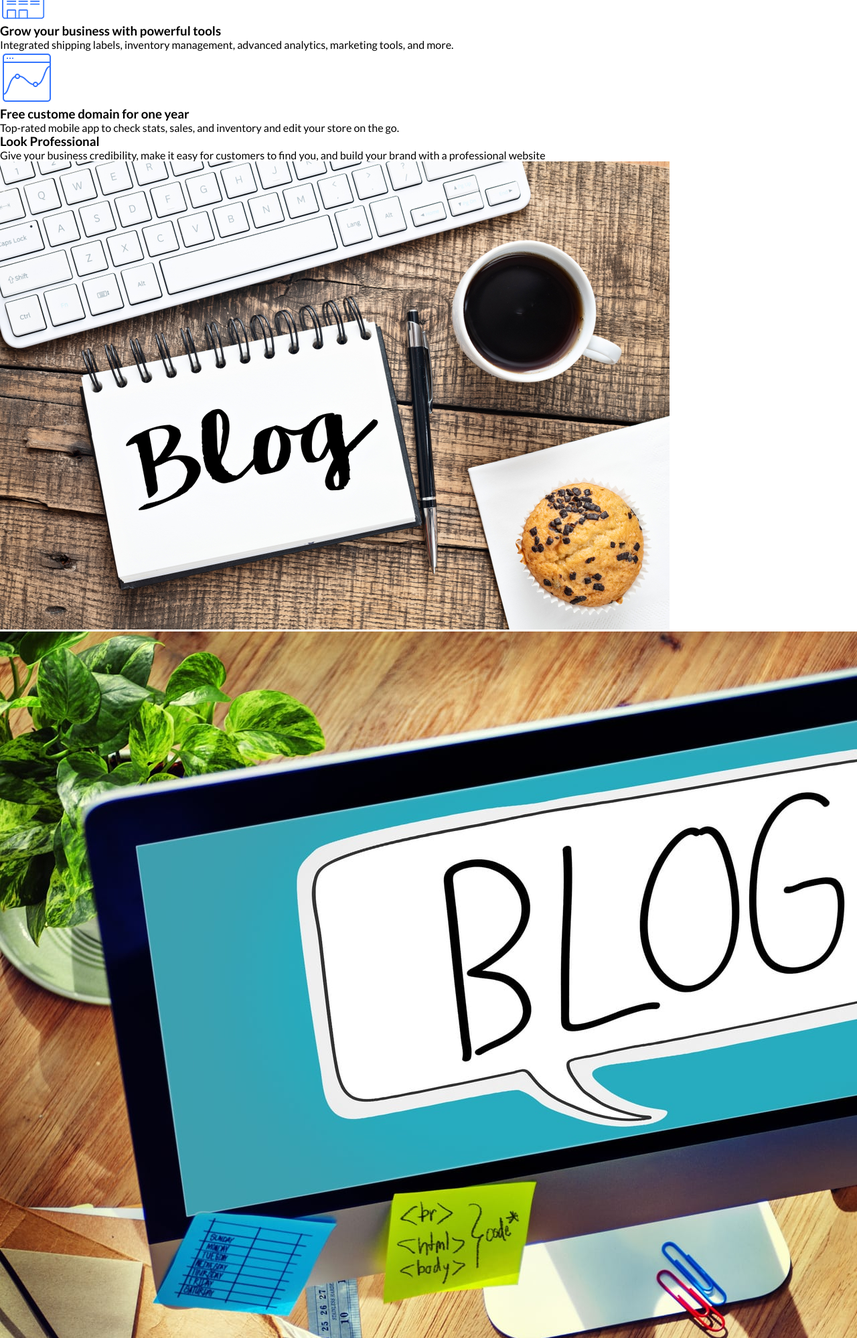
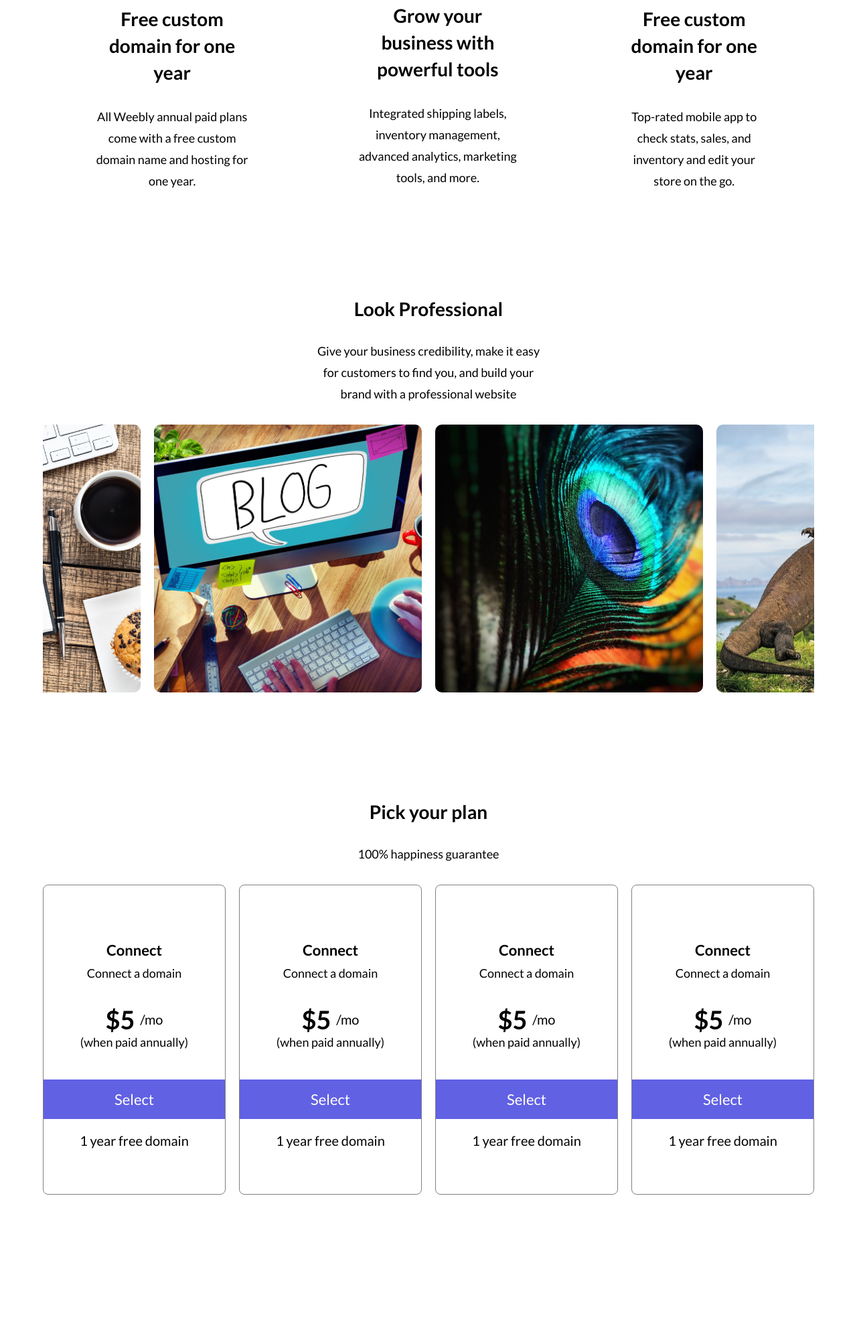
Before and after one commit to Hezhykeyhel/hitdevBlogpost, a plain HTML site: page index.html in a window 1280 px wide. Shown: the part 802-2800 px from the top of the page at 67% size. After the commit the page ends 2650 px from the top, so only its background shows below. Drawn offline with Linux system fonts and the light colour scheme; files whose address does not match are found by name.

Commit message:
concluded blogpost

```diff
--- a/index.html
+++ b/index.html
@@ -51,122 +51,132 @@
       <div class="iconsContainer">
         <div class="icon1con">
           <img src="./assets/searchIcon.png" alt="demoImages" />
-          <h3>Free custome domain for one year</h3>
-          <p>
+          <h3 class="iconsHeader">Free custom domain for one year</h3>
+          <p class="iconContent">
             All Weebly annual paid plans come with a free custom domain name and
             hosting for one year.
           </p>
         </div>
         <div class="icon2con">
           <img src="./assets/websitePic.png" alt="demoImages" />
-          <h3>Grow your business with powerful tools</h3>
-          <p>
+          <h3 class="iconsHeader">Grow your business with powerful tools</h3>
+          <p class="iconContent">
             Integrated shipping labels, inventory management, advanced
             analytics, marketing tools, and more.
           </p>
         </div>
         <div class="icon3con">
           <img src="./assets/website2.png" alt="demoImages" />
-          <h3>Free custome domain for one year</h3>
-          <p>
+          <h3 class="iconsHeader">Free custom domain for one year</h3>
+          <p class="iconContent">
             Top-rated mobile app to check stats, sales, and inventory and edit
             your store on the go.
           </p>
         </div>
       </div>
-      <div>
+      <div class="professionalContainer">
         <!-- Professional section -->
-        <div>
-          <h3>Look Professional</h3>
-          <p>
+        <div class="professionalContent_container">
+          <h3 class="professionalHeader">Look Professional</h3>
+          <p class="professionalText">
             Give your business credibility, make it easy for customers to find
             you, and build your brand with a professional website
           </p>
-          <div>
-            <img src="./assets/img1.jpg" alt="demoImages" />
+          <div class="professionalImageContainer">
+            <div class="profImages">
+              <img class="proImage" src="./assets/img1.jpg" alt="demoImages" />
             </div>
-          <div>
-            <img src="./assets/img3.jpeg" alt="demoImages" />
+            <div class="profImages">
+              <img class="proImage" src="./assets/img3.jpeg" alt="demoImages" />
             </div>
-          <div>
-            <img src="./assets/img4.jpeg" alt="demoImages" />
+            <div class="profImages">
+              <img class="proImage" src="./assets/img4.jpeg" alt="demoImages" />
             </div>
-          <div>
-            <img src="./assets/img5.jpg" alt="demoImages" />
+            <div class="profImages">
+              <img class="proImage" src="./assets/img5.jpg" alt="demoImages" />
+            </div>
           </div>
         </div>
       </div>
       <!-- Cards section -->
       <div class="cards_container">
+        <h3 class="card_header">Pick your plan</h3>
+        <p class="cardsText">100% happiness guarantee</p>
+        <div class="card_contain">
           <div class="cards">
-          <h3>Pick your plan</h3>
-          <p>100% happiness guarantee</p>
-          <div>
-            <h3>Connect</h3>
-            <p>Connect a domain</p>
+            <div class="card_con">
+              <h3 class="card_head">Connect</h3>
+              <p class="card_subheader">Connect a domain</p>
             </div>
             <div>
-            <div>
-              <p>$5 / mon</p>
-              <p>(when paid annually)</p>
+              <div class="pricing_container">
+                <div class="price_con">
+                  <h1 class="pricing">$5</h1>
+                  <p class="pricing2">&nbsp; /mo</p>
                 </div>
-            <div>
-              <button>Select</button>
-              <p>1 year free domain</p>
+                <p class="pricing_subheader">(when paid annually)</p>
+              </div>
+              <div class="but_container">
+                <button class="butts">Select</button>
+                <p class="domain">1 year free domain</p>
               </div>
             </div>
           </div>
           <div class="cards">
-          <h3>Pick your plan</h3>
-          <p>100% happiness guarantee</p>
-          <div>
-            <h3>Connect</h3>
-            <p>Connect a domain</p>
+            <div class="card_con">
+              <h3 class="card_head">Connect</h3>
+              <p class="card_subheader">Connect a domain</p>
             </div>
-          <div>
-            <div>
-              <p>$5 / mon</p>
-              <p>(when paid annually)</p>
+            <div class="pricing_concon">
+              <div class="pricing_container">
+                <div class="price_con">
+                  <h1 class="pricing">$5</h1>
+                  <p class="pricing2">&nbsp; /mo</p>
                 </div>
-            <div>
-              <button>Select</button>
-              <p>1 year free domain</p>
+                <p class="pricing_subheader">(when paid annually)</p>
+              </div>
+              <div class="but_container">
+                <button class="butts">Select</button>
+                <p class="domain">1 year free domain</p>
               </div>
             </div>
           </div>
           <div class="cards">
-          <h3>Pick your plan</h3>
-          <p>100% happiness guarantee</p>
-          <div>
-            <h3>Connect</h3>
-            <p>Connect a domain</p>
+            <div class="card_con">
+              <h3 class="card_head">Connect</h3>
+              <p class="card_subheader">Connect a domain</p>
             </div>
             <div>
-            <div>
-              <p>$5 / mon</p>
-              <p>(when paid annually)</p>
+              <div class="pricing_container">
+                <div class="price_con">
+                  <h1 class="pricing">$5</h1>
+                  <p class="pricing2">&nbsp; /mo</p>
                 </div>
-            <div>
-              <button>Select</button>
-              <p>1 year free domain</p>
+                <p class="pricing_subheader">(when paid annually)</p>
+              </div>
+              <div class="but_container">
+                <button class="butts">Select</button>
+                <p class="domain">1 year free domain</p>
               </div>
             </div>
           </div>
           <div class="cards">
-          <h3>Pick your plan</h3>
-          <p>100% happiness guarantee</p>
-          <div>
-            <h3>Connect</h3>
-            <p>Connect a domain</p>
+            <div class="card_con">
+              <h3 class="card_head">Connect</h3>
+              <p class="card_subheader">Connect a domain</p>
             </div>
             <div>
-            <div>
-              <p>$5 / mon</p>
-              <p>(when paid annually)</p>
+              <div class="pricing_container">
+                <div class="price_con">
+                  <h1 class="pricing">$5</h1>
+                  <p class="pricing2">&nbsp; /mo</p>
                 </div>
-            <div>
-              <button>Select</button>
-              <p>1 year free domain</p>
+                <p class="pricing_subheader">(when paid annually)</p>
+              </div>
+              <div class="but_container">
+                <button class="butts">Select</button>
+                <p class="domain">1 year free domain</p>
+              </div>
             </div>
           </div>
         </div>
--- a/style/index.css
+++ b/style/index.css
@@ -12,6 +12,12 @@
   justify-content: center;
   align-items: center;
   width: 100%;
+  position: fixed;
+  top: 0;
+  background-color: white;
+  right: 0;
+  z-index: 999;
+  left: 0;
   padding: 2rem;
 }
 
@@ -23,6 +29,7 @@
 /* heroSection */
 .heroSection {
   padding: 4rem;
+  margin-top: 120px;
   display: flex;
   flex-direction: row;
   justify-content: center;
@@ -55,6 +62,7 @@
   overflow-y: hidden;
   line-height: 30px;
 }
+/* Button container */
 .button_container {
   display: flex;
   flex-direction: row;
@@ -68,25 +76,239 @@
   font-size: 20px;
   cursor: pointer;
 }
+.btn1:hover,
+.btn2:hover {
+  opacity: 0.7;
+  transition: all ease-in-out 0.3s;
+}
 .btn1 {
   background-color: rgb(97, 97, 228);
   border-radius: 6px;
   color: white;
 }
-.blogImage1{
+.blogImage1 {
   width: 100%;
 }
 
+/* Icons sections */
+
+.iconsContainer {
+  display: flex;
+  flex-direction: row;
+  padding: 4rem;
+  align-items: center;
+  justify-content: center;
+}
+
+.icon1con,
+.icon2con,
+.icon3con {
+  display: flex;
+  flex-direction: column;
+  justify-content: center;
+  align-items: center;
+}
+.iconsHeader {
+  margin: 30px 0;
+  width: 60%;
+  font-size: 28px;
+  text-align: center;
+  line-height: 40px;
+  overflow-y: hidden;
+}
+.iconContent {
+  width: 60%;
+  line-height: 32px;
+  font-size: 18px;
+  text-align: center;
+  overflow-y: hidden;
+}
+
+/* Professional Container */
+.professionalContainer,
+.cards_container {
+  padding: 4rem;
+}
+.professionalContent_container {
+  display: flex;
+  align-items: center;
+  justify-content: center;
+  flex-direction: column;
+}
+.professionalHeader,
+.card_header {
+  font-size: 28px;
+  margin: 30px 0;
+}
+
+.professionalText,
+.cardsText {
+  line-height: 32px;
+  font-size: 18px;
+  text-align: center;
+  margin-bottom: 30px;
+  width: 30%;
+  overflow-y: hidden;
+}
+
+.professionalImageContainer {
+  display: flex;
+  align-items: center;
+  justify-content: center;
+  gap: 20px;
+}
+.profImages {
+  width: 100%;
+  overflow-y: hidden;
+}
+.proImage:hover {
+  transition: ease-in-out all 0.3s;
+  transform: scale(1.1);
+  cursor: pointer;
+}
+.proImage {
+  width: 400px;
+  height: 400px;
+  border-radius: 10px;
+  object-fit: cover;
+}
+
+/* Cards section styles */
+.cards_container {
+  padding: 4rem;
+  display: flex;
+  justify-content: center;
+  align-items: center;
+  flex-direction: column;
+}
+.card_contain {
+  display: flex;
+  flex-direction: row;
+  width: 100%;
+  justify-content: center;
+  align-items: center;
+  gap: 20px;
+  overflow-y: hidden;
+}
+.cards {
+  width: 100%;
+  border: 1px solid grey;
+  display: flex;
+  border-radius: 8px;
+  flex-direction: column;
+  text-align: center;
+  align-items: center;
+  padding: 3rem;
+}
+.cards:hover {
+  transform: scale(0.9);
+  transition: all ease-in-out 0.3s;
+  cursor: pointer;
+}
+.card_con {
+  margin: 25px 0;
+}
+.card_head {
+  font-size: 22px;
+  margin: 10px 0;
+}
+.card_subheader {
+  font-size: 18px;
+  margin: 10px 0;
+}
+.pricing_container {
+  margin-bottom: 25px;
+}
+.pricing {
+  font-size: 38px;
+}
+.pricing_con {
+  display: flex;
+  flex-direction: row;
+  margin-bottom: 20px;
+}
+.price_con {
+  display: flex;
+  flex-direction: row;
+  align-items: center;
+  justify-content: center;
+}
+.pricing2 {
+  font-size: 20px;
+}
+.pricing_subheader {
+  font-size: 18px;
+}
+.but_container {
+  margin: 20px 0;
+}
+
+.butts {
+  width: 300px;
+  padding: 1rem;
+  background-color: rgb(97, 97, 228);
+  color: white;
+  font-size: 22px;
+  border: none;
+  margin: 20px 0;
+  border-radius: 8px;
+}
+.butts:hover {
+  transition: ease-in-out all 0.3s;
+  opacity: 0.7;
+  cursor: pointer;
+}
+.domain {
+  font-size: 20px;
+}
+.pricing_concon {
+  overflow-y: hidden;
+}
+
+/* Media queries for responsivenes */
+
 @media screen and (max-width: 540px) {
-  .heroSection {
+  .heroSection,
+  .iconsContainer,
+  .professionalImageContainer,
+  .card_contain {
     flex-direction: column;
+    padding: 2rem;
+  }
+  .icon1con,
+  .icon2con,
+  .icon3con {
+    margin-bottom: 50px;
+  }
+  .professionalText,
+  .cardsText {
+    width: 100%;
+  }
+  .profImages {
+    width: 100%;
+    height: 100%;
+  }
+  .butts {
+    width: 100%;
+  }
+  .cards {
+    width: 350px;
+    height: 500px;
+    overflow-y: hidden;
+  }
+  .pricing_concon {
+    overflow-y: hidden;
+  }
+  .card_con {
+    overflow-y: hidden;
+  }
+  .card_subheader {
+    margin-bottom: 20px;
   }
   .hero1,
   .hero2 {
-    padding: 1rem;
-  }
-  .heroContent {
-    text-align: left;
+    padding: 1.2rem;
+    margin-bottom: 30px;
   }
   .button_container {
     flex-direction: column;
@@ -95,4 +317,8 @@
     justify-content: center;
     align-items: center;
   }
+  .btn1,
+  .btn2 {
+    width: 100%;
+  }
 }
```
Lines whose indentation alone changed are shown as unchanged.
